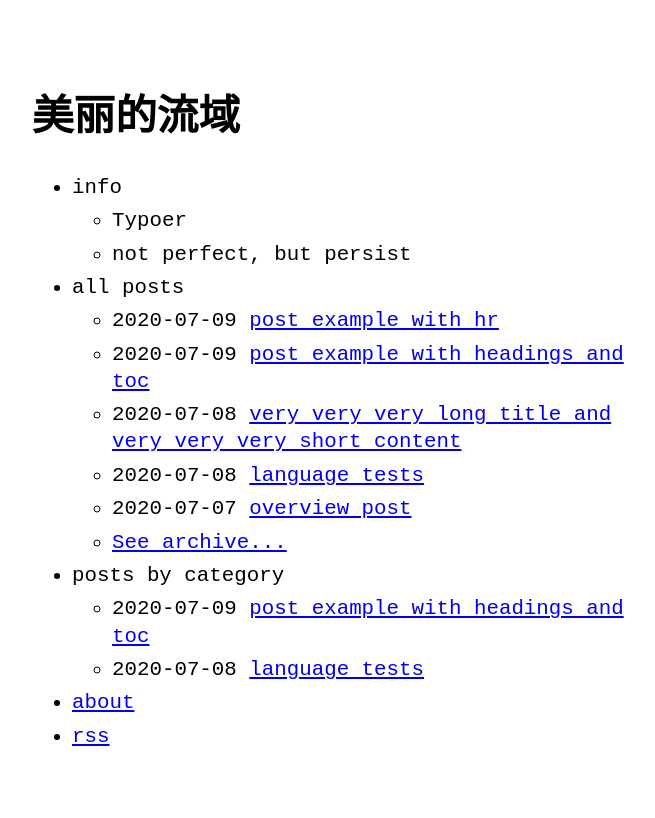
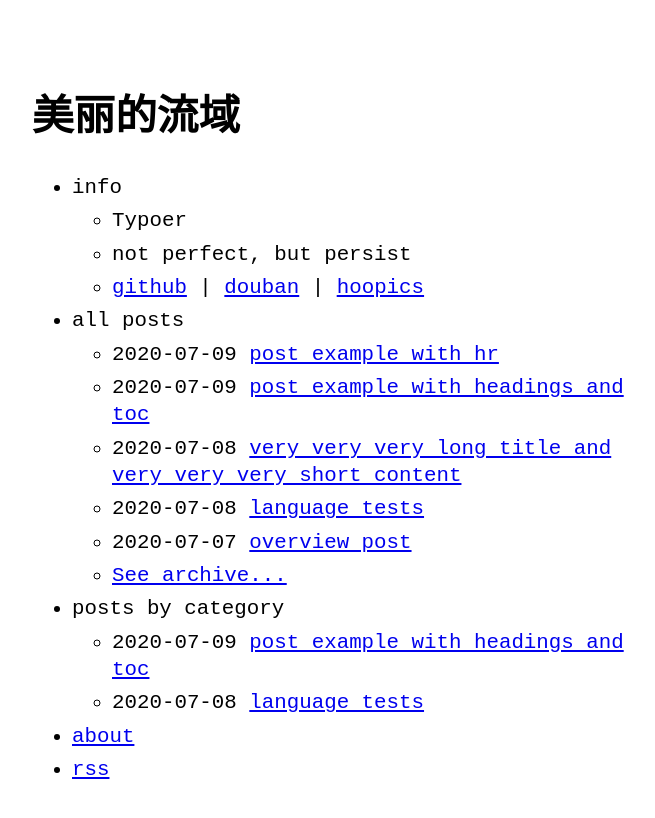
Before and after one commit to zTgx/zTgx.github.io, a Jekyll site: the page built from index.md, in a window 1280 px wide. Shown: the top 818 px of the page, without its empty margins (288-943 px from the left). Built offline with Jekyll 4.4.1, drawn with Linux system fonts in a browser that asks for light colours.

Commit message:
Update menu.yml

```diff
--- a/_data/menu.yml
+++ b/_data/menu.yml
@@ -6,6 +6,7 @@ entries:
     entries:
       - title: Typoer
       - title: not perfect, but persist
+      - title: "<a title='github' target='_blank' href='https://github.com/zTgx'>github</a> | <a title='douban' target='_blank' href='https://www.douban.com/people/beautifularea'>douban</a> | <a title='hoopics' target='_blank' href='http://www.hoopics.cn'>hoopics</a>"
 
   - title: all posts
     post_list:
```
